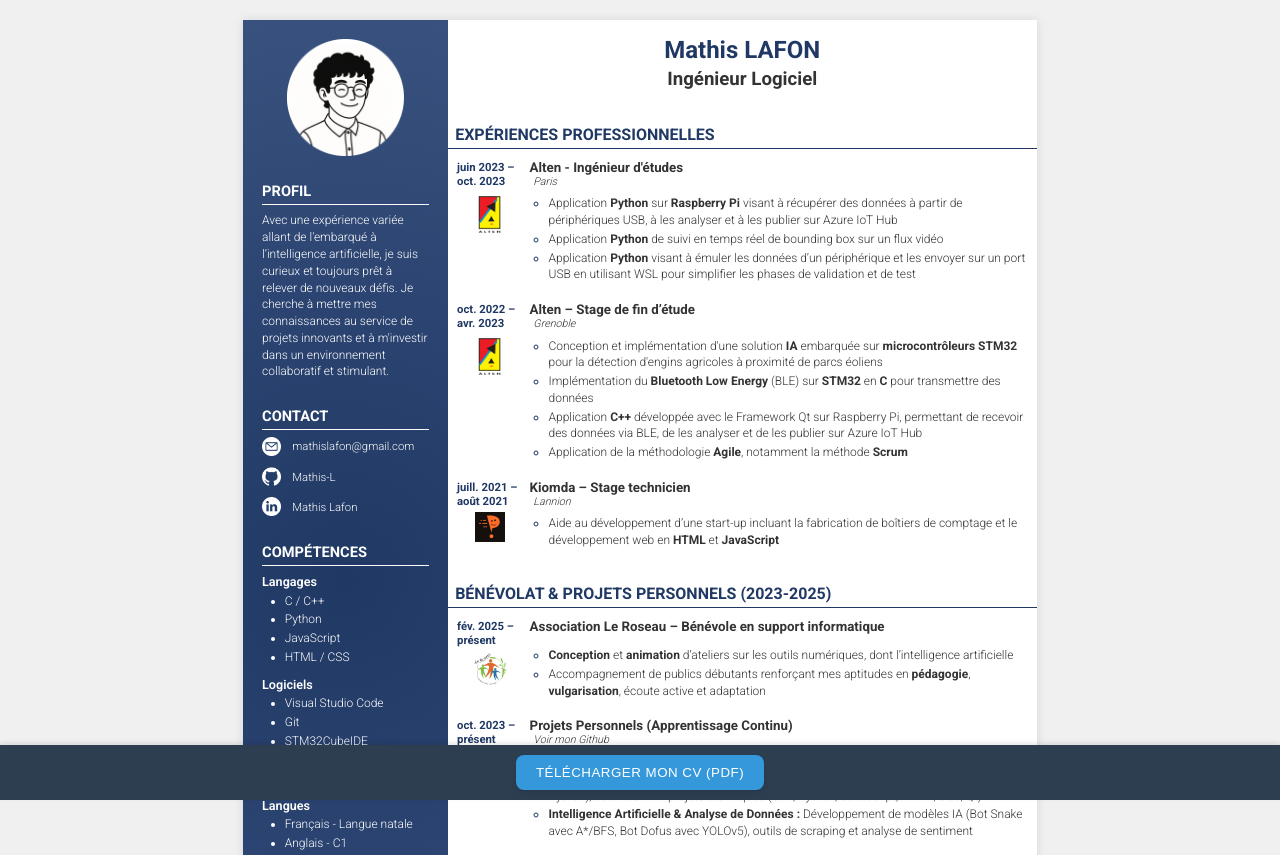
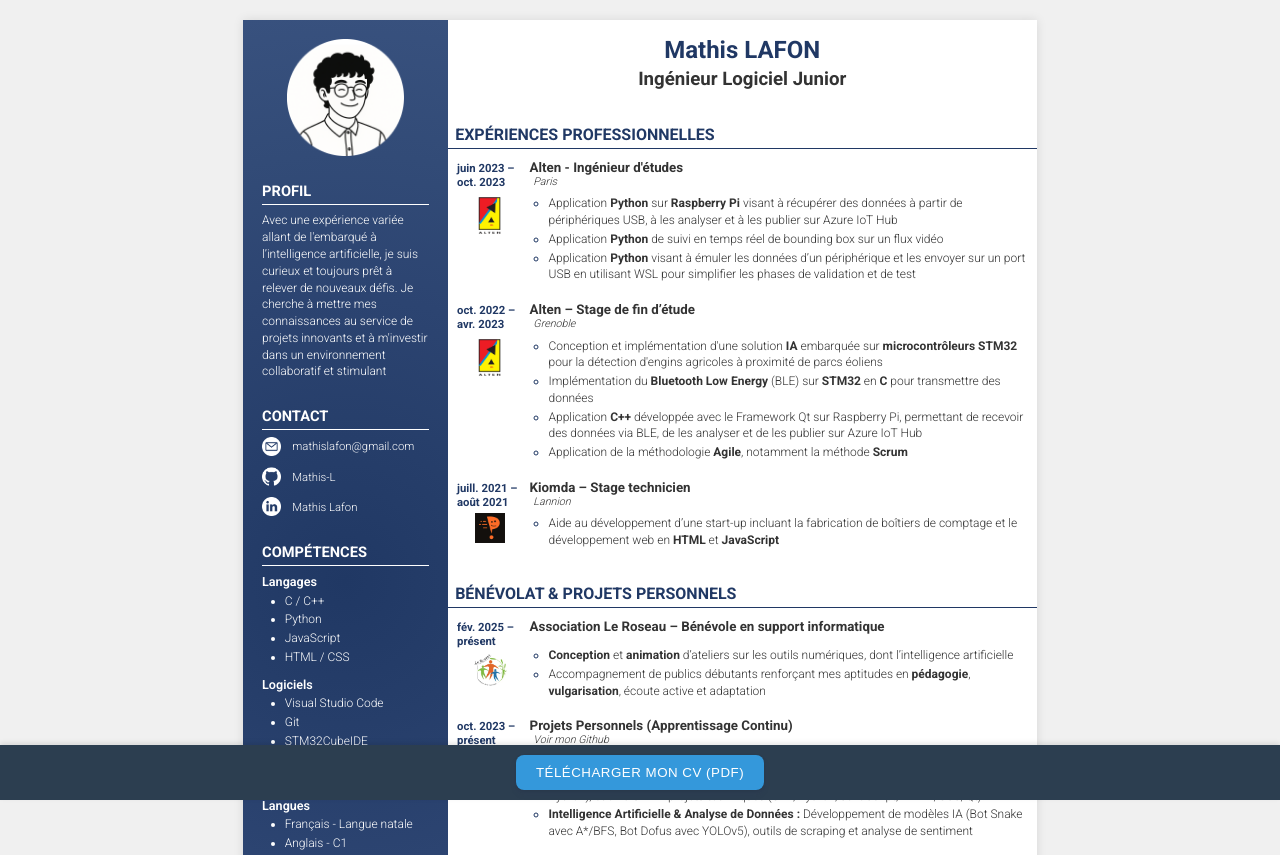
Before and after one commit to Mathis-L/CV, a plain HTML site: page index.html in a window 1280 px wide. Shown: the top 855 px of the page. Drawn offline with Linux system fonts and the light colour scheme.

Commit message:
quick changes

```diff
--- a/index.html
+++ b/index.html
@@ -19,7 +19,7 @@
         <div class="sidebar-block">
             <h2 class="sidebar-title">PROFIL</h2>
             <p class="sidebar-text">
-                Avec une expérience variée allant de l'embarqué à l’intelligence artificielle, je suis curieux et toujours prêt à relever de nouveaux défis. Je cherche à mettre mes connaissances au service de projets innovants et à m'investir dans un environnement collaboratif et stimulant.
+                Avec une expérience variée allant de l'embarqué à l’intelligence artificielle, je suis curieux et toujours prêt à relever de nouveaux défis. Je cherche à mettre mes connaissances au service de projets innovants et à m'investir dans un environnement collaboratif et stimulant
             </p>
         </div>
         <div class="sidebar-block">
@@ -84,7 +84,7 @@
       <div class="content">
         <div class="header">
             <h1 class="header-h1">Mathis LAFON</h1>
-            <h2 class="header-h2">Ingénieur Logiciel</h2>
+            <h2 class="header-h2">Ingénieur Logiciel Junior</h2>
         </div>
         <div class="content-block">
             <h2 class="block-title">EXPÉRIENCES PROFESSIONNELLES</h2>
@@ -137,7 +137,7 @@
         </div>
 
         <div class="content-block">
-            <h2 class="block-title">BÉNÉVOLAT & PROJETS PERSONNELS (2023-2025)</h2>
+            <h2 class="block-title">BÉNÉVOLAT & PROJETS PERSONNELS</h2>
             <div class="collapsible-body">
                 <div class="block-experience">
                     <div  class="experience-left">
--- a/style.css
+++ b/style.css
@@ -238,7 +238,7 @@ ul {
   padding:0;
   display: flex;
   flex-direction: row;
-  align-items: flex-start;
+  align-items: baseline;
   gap:2mm;
 }
 .block-experience ul {
```
